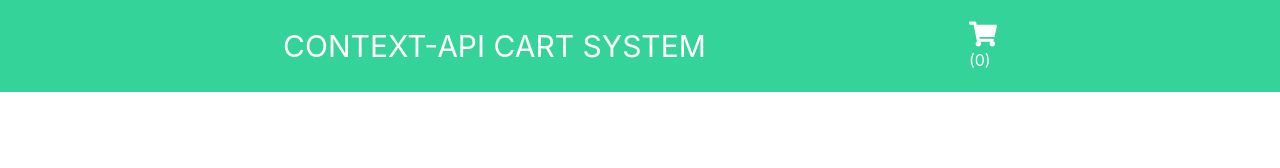
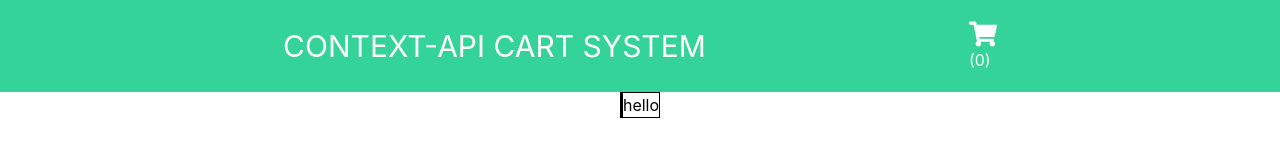
Before and after one commit to Adi0706/Context-api-prac, a React (Create React App) app: page /cart in a window 1280 px wide. Shown: the top 168 px of the page. Built offline with nearby package versions, Linux system fonts and the light colour scheme.

Commit message:
cart page setup done

```diff
--- a/src/Components/Navbar.jsx
+++ b/src/Components/Navbar.jsx
@@ -1,22 +1,22 @@
-import React from 'react'
+import React from 'react';
 import { FaShoppingCart } from "react-icons/fa";
-import {Link} from 'react-router-dom'
-import {useMyCartContext} from '../Context/CartContext'
+import { Link } from 'react-router-dom';
+import { useMyCartContext } from '../Context/CartContext';
+
 function Navbar() {
+  const { cart } = useMyCartContext();
 
-  const {cart} = useMyCartContext();
   return (
-    <>
-          <nav className=' mt-0 bg-emerald-400 text-white '>
-            <ul className='list-none flex items-center justify-evenly p-5'>
-               <Link to='/'><li className='text-3xl'>CONTEXT-API CART SYSTEM</li></Link>
-               <Link to='/cart'><li className=''><FaShoppingCart className='w-7 h-7'/>({cart.length})</li></Link>
+    <nav className=' mt-0 bg-emerald-400 text-white'>
+      <ul className='list-none flex items-center justify-evenly p-5'>
+        <Link to='/'><li className='text-3xl'>CONTEXT-API CART SYSTEM</li></Link>
+        <Link to='/cart'>
 
-            </ul>
-
-          </nav>
-    </>
+          <li className=''><FaShoppingCart className='w-7 h-7' />({cart?.length || 0})</li>
+        </Link>
+      </ul>
+    </nav>
   )
 }
 
-export default Navbar
+export default Navbar;
--- a/src/Pages/Cart.jsx
+++ b/src/Pages/Cart.jsx
@@ -1,13 +1,44 @@
-import React from 'react'
-import Navbar from '../Components/Navbar'
+import React from 'react';
+import Navbar from '../Components/Navbar';
+import { useMyCartContext } from '../Context/CartContext';
 
 function Cart() {
+  const { cart } = useMyCartContext();
+
+  // Check if cart is not an array
+  if (!Array.isArray(cart)) {
+    console.error("Cart is not an array!");
+    return null; // Return early if cart is not an array
+  }
+
   return (
-  <>
-  <Navbar/>
-
-  </>
-  )
+    <>
+      <Navbar />
+      <div className='flex justify-center'>
+        <div className='border border-solid border-black'>
+          {/*
+            Use Set to get unique product IDs and map over them
+            to display product information
+          */}
+          {[...new Set(cart.map((product) => product.id))].map((productId) => {
+            // Find the first matching product by its id
+            const product = cart.find((item) => item.id === productId);
+            // Return the product information
+            return (
+              <div key={productId} className='flex flex-row p-4'>
+                <img src={product.cardImage} alt={`product-image-${productId}`} />
+                <p className="text-lg font-bold">{product.cardName}</p>
+                <p className="text-xl">{product.cardPrice}</p>
+              </div>
+            );
+          })}
+        </div>
+        <div className='border border-solid border-black'>
+          hello
+        </div>
+      </div>
+    </>
+  );
 }
 
-export default Cart
+export default Cart;
```
